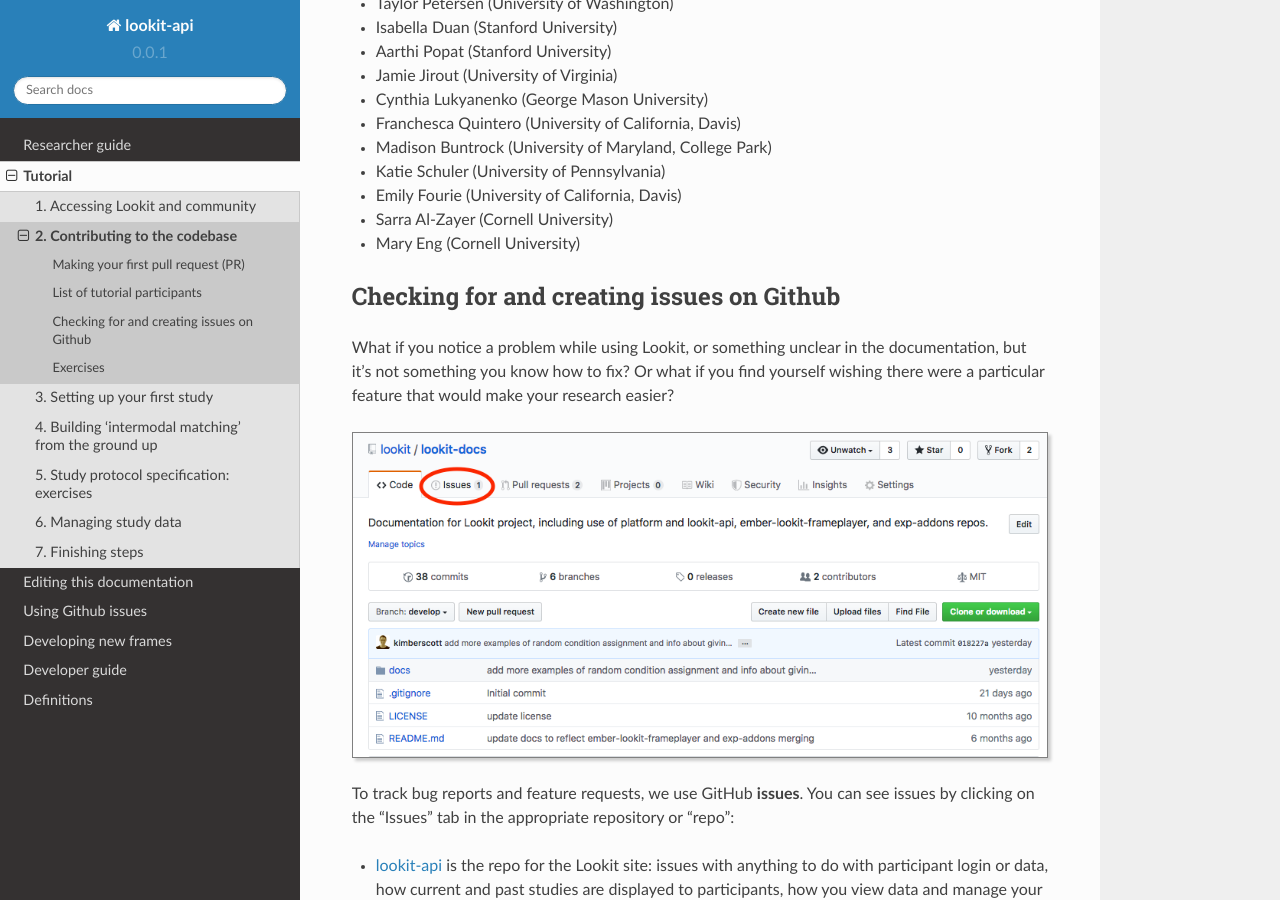
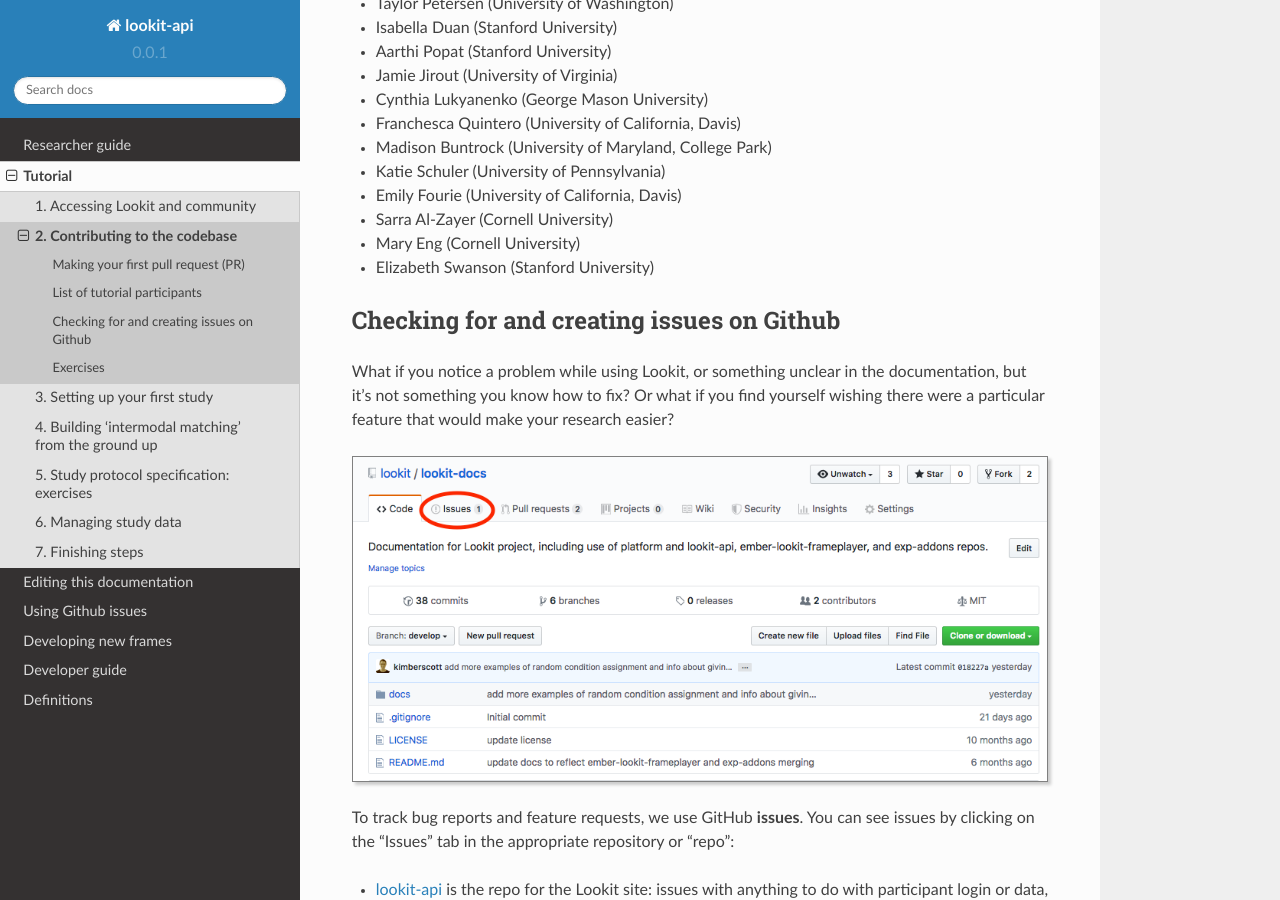
Before and after one commit to lookit/lookit-docs, a Sphinx documentation site: the page built from docs/source/tutorial-contributing.rst, in a window 1280 px wide and 900 px high, scrolled down 5889 px. Built offline with Sphinx 7.4.7 and the Read the Docs theme 2.0.0, drawn with Linux system fonts in a browser that asks for light colours.

Commit message:
Add tutorial participant to list

```diff
--- a/docs/source/tutorial-contributing.rst
+++ b/docs/source/tutorial-contributing.rst
@@ -150,6 +150,7 @@
 - Emily Fourie (University of California, Davis)
 - Sarra Al-Zayer (Cornell University)
 - Mary Eng (Cornell University)
+- Elizabeth Swanson (Stanford University)
 
 .. _Github issues overview:
 
```
